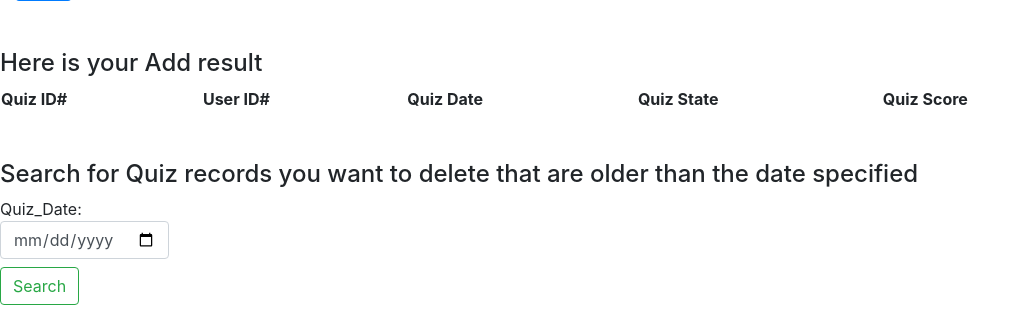
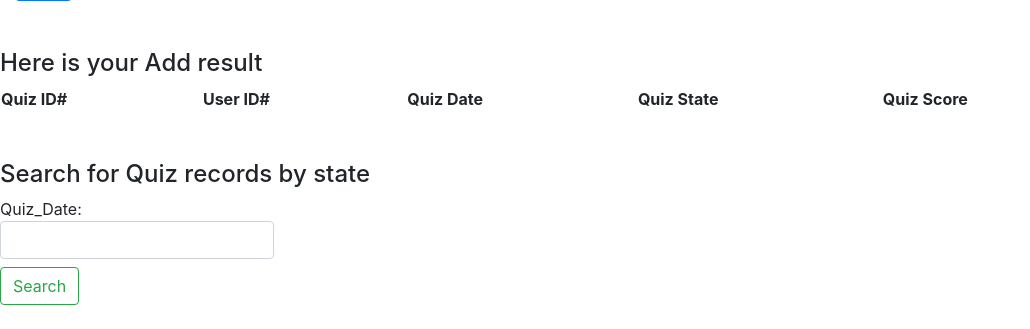
Before and after one commit to nguyeti4/cs340, a Flask app: page /quiz_records in a window 1280 px wide. Shown: the part 667-996 px from the top of the page, without its empty margins (0-1030 px from the left). Run offline with Flask 2, Linux system fonts and the light colour scheme; data that the repository does not hold is empty; some libraries are stand-ins or nearby versions.

Commit message:
filter by state not by date

```diff
--- a/templates/quizRecords.html
+++ b/templates/quizRecords.html
@@ -73,10 +73,10 @@
 <div>
 <form class="container2" action="/api/quiz_records/update" method="GET" class="form-inline my-2 my-lg-0" style="margin-left: 0;">
   <div>
-    <h4>Search for Quiz records you want to delete that are older than the date specified</h4>
+    <h4>Search for Quiz records by state</h4>
   </div>
   <div>
-    <label>Quiz_Date: <input class="form-control" type="date" name="del_quizdates"></label>
+    <label>Quiz_Date: <input class="form-control" type="text" name="quiz_state"></label>
   </div>
   <button class="btn btn-outline-success my-2 my-sm-0" type="submit">Search</button>
 </form>
```
